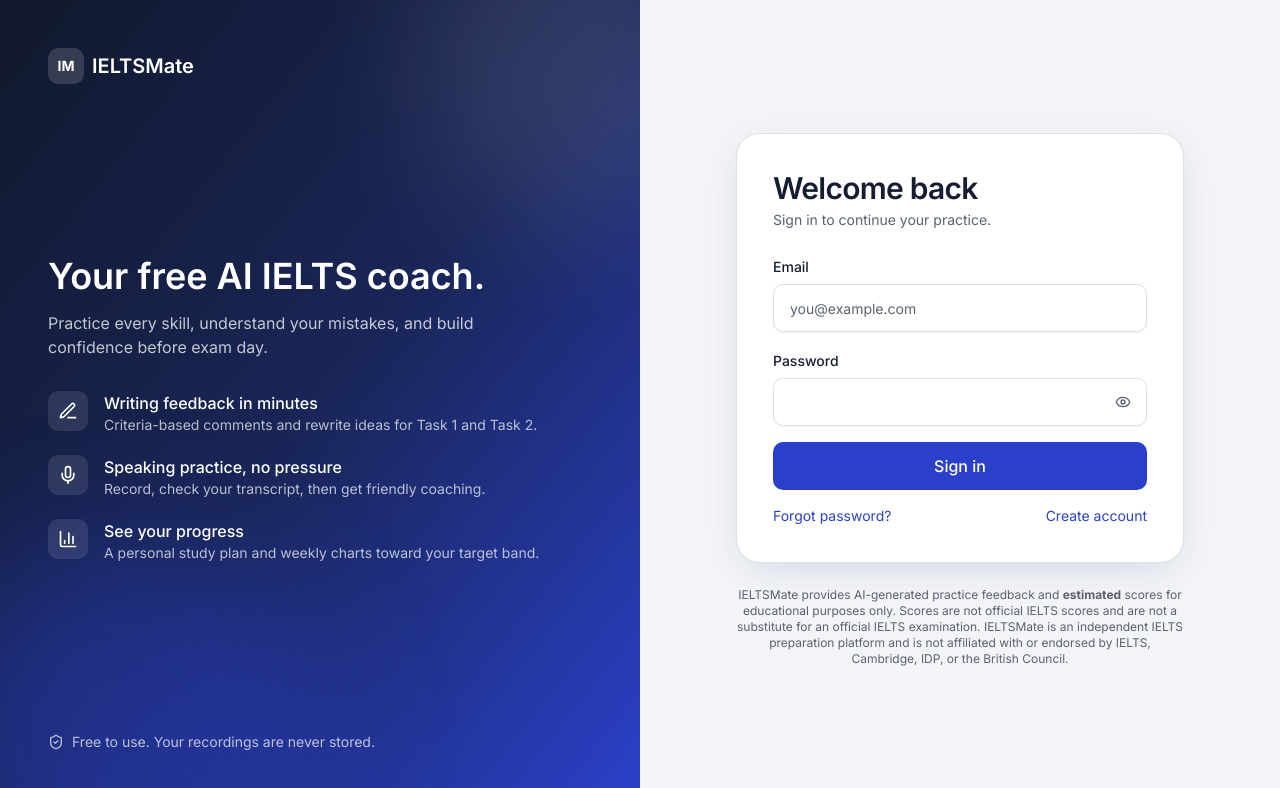
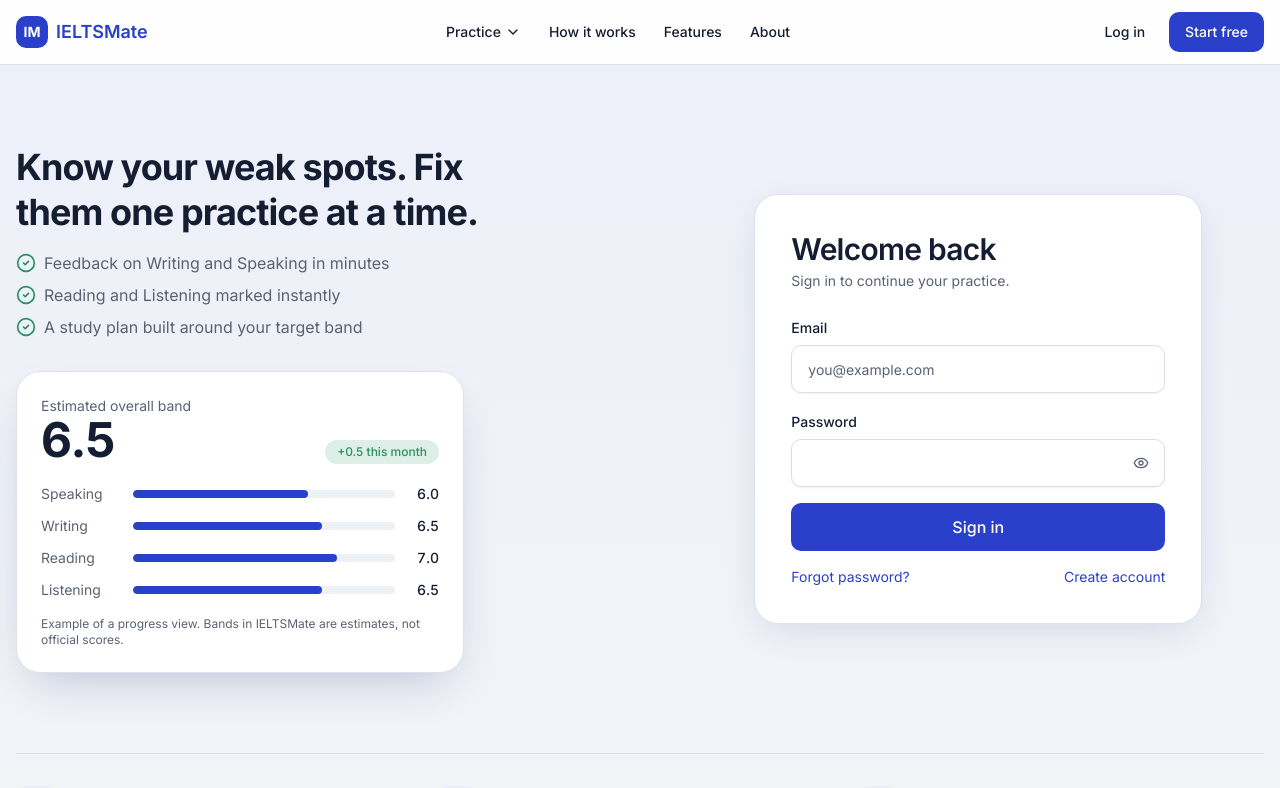
Before and after one commit to ajanta-luhana/IELTSMate-AI-Prep, a Next.js app in the folder frontend/: page /login in a window 1280 px wide. Shown: the top 788 px of the page. Built offline with nearby package versions, Linux system fonts and the light colour scheme.

Commit message:
New auth page layout

```diff
--- a/frontend/app/(auth)/layout.tsx
+++ b/frontend/app/(auth)/layout.tsx
@@ -1,53 +1,87 @@
-import Link from "next/link";
-import { BarChart3, Mic, PenLine, ShieldCheck } from "lucide-react";
-import { Disclaimer } from "@/components/layout/disclaimer";
+import { CheckCircle2, Lock, ShieldCheck, Sparkles } from "lucide-react";
+import { SiteFooter } from "@/components/marketing/site-footer";
+import { SiteHeader } from "@/components/marketing/site-header";
 
 const POINTS = [
-  { icon: PenLine, title: "Writing feedback in minutes", text: "Criteria-based comments and rewrite ideas for Task 1 and Task 2." },
-  { icon: Mic, title: "Speaking practice, no pressure", text: "Record, check your transcript, then get friendly coaching." },
-  { icon: BarChart3, title: "See your progress", text: "A personal study plan and weekly charts toward your target band." },
+  "Feedback on Writing and Speaking in minutes",
+  "Reading and Listening marked instantly",
+  "A study plan built around your target band",
+];
+const TRUST = [
+  { icon: Sparkles, title: "Free to use", text: "No credit card, no trial timer." },
+  { icon: Lock, title: "Recordings not stored", text: "Audio becomes text, then it is deleted." },
+  { icon: ShieldCheck, title: "Original questions", text: "Written for IELTSMate, not copied." },
+];
+const SAMPLE = [
+  { label: "Speaking", value: 6.0 },
+  { label: "Writing", value: 6.5 },
+  { label: "Reading", value: 7.0 },
+  { label: "Listening", value: 6.5 },
 ];
 
 export default function AuthLayout({ children }: { children: React.ReactNode }) {
   return (
-    <div className="grid min-h-screen lg:grid-cols-2">
-      {/* Brand panel (desktop) */}
-      <aside className="relative hidden overflow-hidden bg-gradient-to-br from-sidebar via-[hsl(228,55%,22%)] to-primary p-12 text-white lg:flex lg:flex-col lg:justify-between">
-        <div aria-hidden="true" className="pointer-events-none absolute -right-24 -top-24 h-80 w-80 rounded-full bg-white/10 blur-3xl" />
-        <div aria-hidden="true" className="pointer-events-none absolute -bottom-32 -left-16 h-96 w-96 rounded-full bg-primary/40 blur-3xl" />
-        <Link href="/" className="relative flex items-center gap-2 text-xl font-semibold">
-          <span className="grid h-9 w-9 place-items-center rounded-lg bg-white/15 text-sm font-bold">IM</span>
-          IELTSMate
-        </Link>
-        <div className="relative space-y-8">
-          <div className="space-y-3">
-            <h2 className="text-4xl font-semibold leading-tight">Your free AI IELTS coach.</h2>
-            <p className="max-w-md text-white/75">Practice every skill, understand your mistakes, and build confidence before exam day.</p>
+    <div className="flex min-h-screen flex-col bg-background">
+      <SiteHeader />
+      <main className="flex-1 bg-gradient-to-b from-secondary/70 to-background">
+        <div className="container grid items-center gap-12 py-12 lg:grid-cols-[1.1fr_1fr] lg:py-20">
+          {/* Left: pitch and sample result (desktop) */}
+          <section className="hidden space-y-8 lg:block" aria-label="About IELTSMate">
+            <div className="space-y-4">
+              <h2 className="max-w-lg text-4xl font-bold leading-tight tracking-tight">Know your weak spots. Fix them one practice at a time.</h2>
+              <ul className="space-y-2">
+                {POINTS.map((p) => (
+                  <li key={p} className="flex items-center gap-2 text-muted-foreground">
+                    <CheckCircle2 className="h-5 w-5 shrink-0 text-success" aria-hidden="true" />
+                    {p}
+                  </li>
+                ))}
+              </ul>
+            </div>
+            <figure className="max-w-md rounded-2xl border bg-card p-6 shadow-[0_20px_50px_-20px_rgba(30,41,120,0.3)]">
+              <div className="flex items-end justify-between">
+                <div>
+                  <p className="text-sm text-muted-foreground">Estimated overall band</p>
+                  <p className="text-5xl font-bold tabular-nums">6.5</p>
+                </div>
+                <span className="rounded-full bg-success/15 px-3 py-1 text-xs font-medium text-success">+0.5 this month</span>
+              </div>
+              <ul className="mt-5 space-y-3">
+                {SAMPLE.map((s) => (
+                  <li key={s.label} className="grid grid-cols-[5rem_1fr_2rem] items-center gap-3 text-sm">
+                    <span className="text-muted-foreground">{s.label}</span>
+                    <span className="h-2 overflow-hidden rounded-full bg-muted" aria-hidden="true">
+                      <span className="block h-full rounded-full bg-primary" style={{ width: `${(s.value / 9) * 100}%` }} />
+                    </span>
+                    <span className="text-right font-medium tabular-nums">{s.value.toFixed(1)}</span>
+                  </li>
+                ))}
+              </ul>
+              <figcaption className="mt-4 text-xs text-muted-foreground">Example of a progress view. Bands in IELTSMate are estimates, not official scores.</figcaption>
+            </figure>
+          </section>
+
+          {/* Right: the form */}
+          <div className="mx-auto w-full max-w-md">
+            <div className="rounded-2xl border bg-card p-6 shadow-[0_10px_40px_-12px_rgba(30,41,120,0.18)] sm:p-9">{children}</div>
           </div>
-          <ul className="space-y-5">
-            {POINTS.map(({ icon: Icon, title, text }) => (
-              <li key={title} className="flex gap-4">
-                <span className="grid h-10 w-10 shrink-0 place-items-center rounded-lg bg-white/10"><Icon className="h-5 w-5" aria-hidden="true" /></span>
+        </div>
+
+        <div className="container pb-12">
+          <ul className="grid gap-4 border-t pt-8 sm:grid-cols-3">
+            {TRUST.map(({ icon: Icon, title, text }) => (
+              <li key={title} className="flex items-start gap-3">
+                <span className="grid h-10 w-10 shrink-0 place-items-center rounded-lg bg-secondary text-primary"><Icon className="h-5 w-5" aria-hidden="true" /></span>
                 <div>
-                  <p className="font-medium">{title}</p>
-                  <p className="text-sm text-white/70">{text}</p>
+                  <p className="text-sm font-medium">{title}</p>
+                  <p className="text-sm text-muted-foreground">{text}</p>
                 </div>
               </li>
             ))}
           </ul>
         </div>
-        <p className="relative flex items-center gap-2 text-sm text-white/70">
-          <ShieldCheck className="h-4 w-4" aria-hidden="true" /> Free to use. Your recordings are never stored.
-
-        </p>
-      </aside>
-
-      {/* Form panel */}
-      <main className="flex flex-col items-center justify-center gap-6 bg-background px-4 py-10">
-        <Link href="/" className="text-2xl font-bold text-primary lg:hidden">IELTSMate</Link>
-        <div className="w-full max-w-md rounded-2xl border bg-card p-6 shadow-[0_10px_40px_-12px_rgba(30,41,120,0.18)] sm:p-9">{children}</div>
-        <Disclaimer className="max-w-md text-center text-xs text-muted-foreground" />
       </main>
+      <SiteFooter />
     </div>
   );
 }
```
